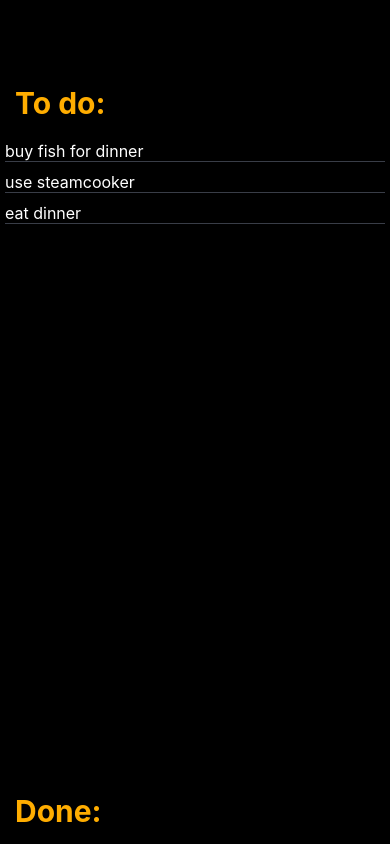
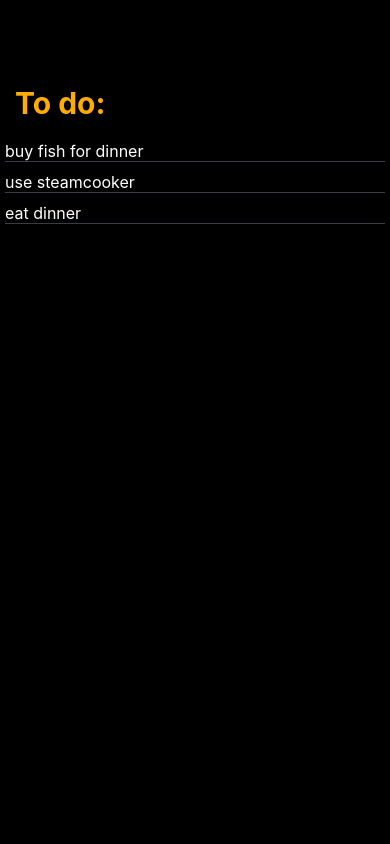
Before and after one commit to mListek/simple-todo, a React Native app: screen / in a window 390 px wide. Built offline with nearby package versions, Linux system fonts and the light colour scheme.

Commit message:
removed text

```diff
--- a/App.js
+++ b/App.js
@@ -9,7 +9,6 @@ export default function App() {
       <StatusBar style="light" />
       <Text style={styles.headerText}>To do:</Text>
       <TodoList />
-      <Text style={styles.headerText}>Done:</Text>
     </View>
   );
 }
```
